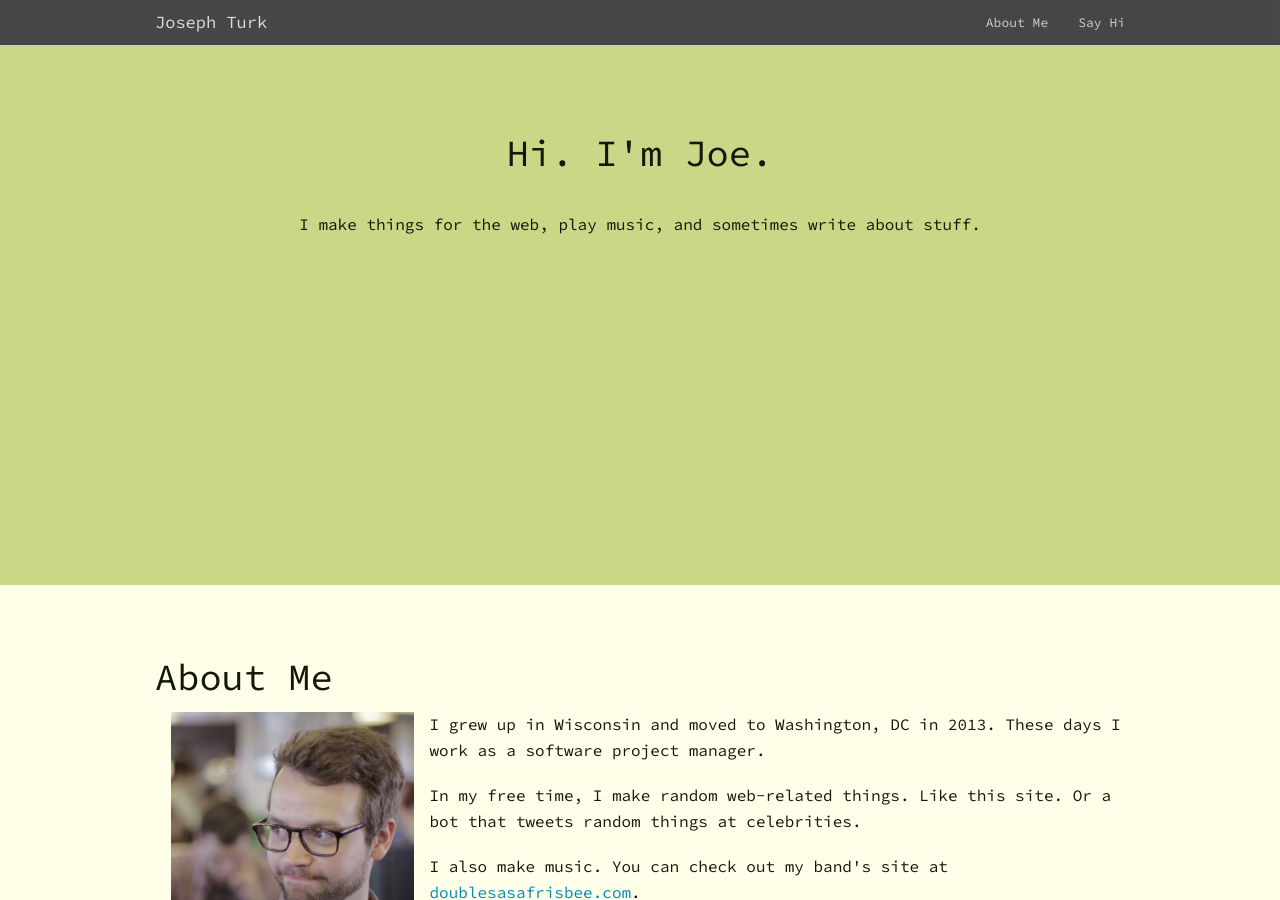
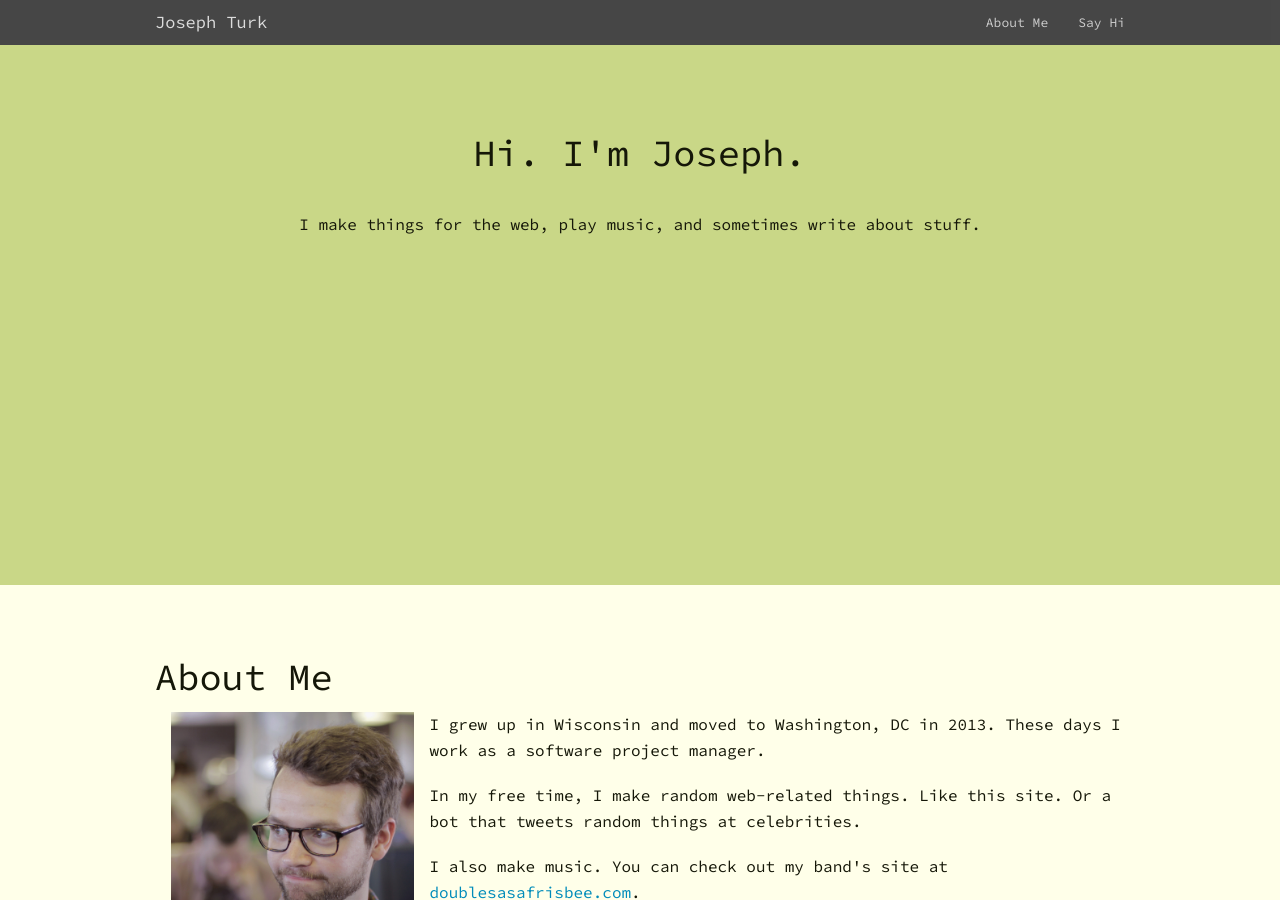
Before and after one commit to joseph-turk/joseph-turk.github.io, a Jekyll site: the page built from index.html, in a window 1280 px wide and 900 px high. Built offline with Jekyll 4.4.1, drawn with Linux system fonts in a browser that asks for light colours; Markdown is read by kramdown in place of the engine named in the settings.

Commit message:
Tweaked home page to test publishing to GitHub Pages

```diff
--- a/index.html
+++ b/index.html
@@ -7,7 +7,7 @@
 <section class="welcome" id="welcome">
   <div class="row">
     <div class="small-12 columns">
-      <h2>Hi. I'm Joe.</h2>
+      <h2>Hi. I'm Joseph.</h2>
 
       <p>
         I make things for the web, play music, and sometimes write about stuff.
```
Also changed, not shown: 1 other file.
